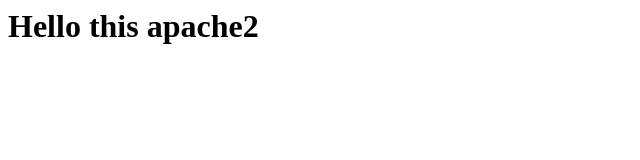
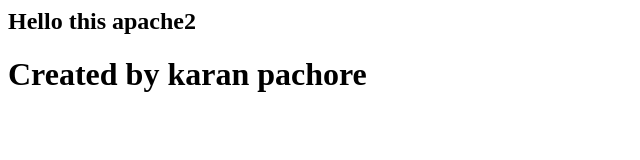
Before and after one commit to karanpachore1/karan-pachore, a plain HTML site: page docker/index.html in a window 1280 px wide. Shown: the whole page, without its empty margins (0-640 px from the left). Drawn offline with Linux system fonts and the light colour scheme.

Commit message:
apache2 created

```diff
--- a/docker/index.html
+++ b/docker/index.html
@@ -1 +1,2 @@
-<h1>Hello this apache2</h1>
+<h2>Hello this apache2</h2>
+<h1>Created by karan pachore</h1>
```
